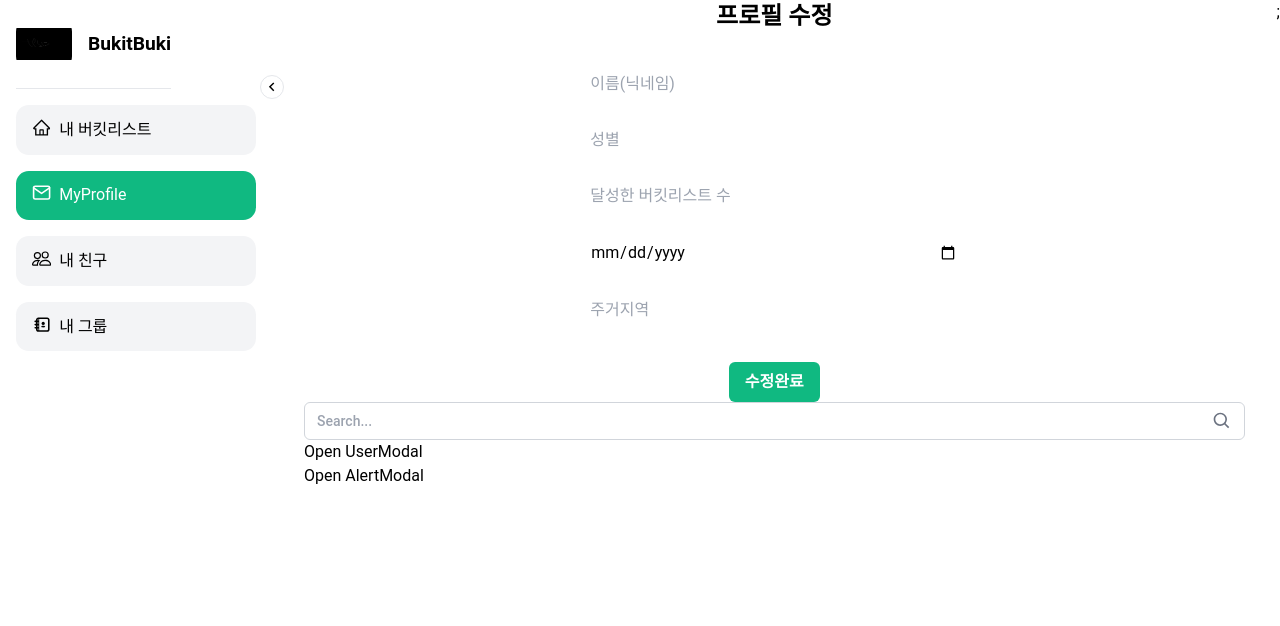
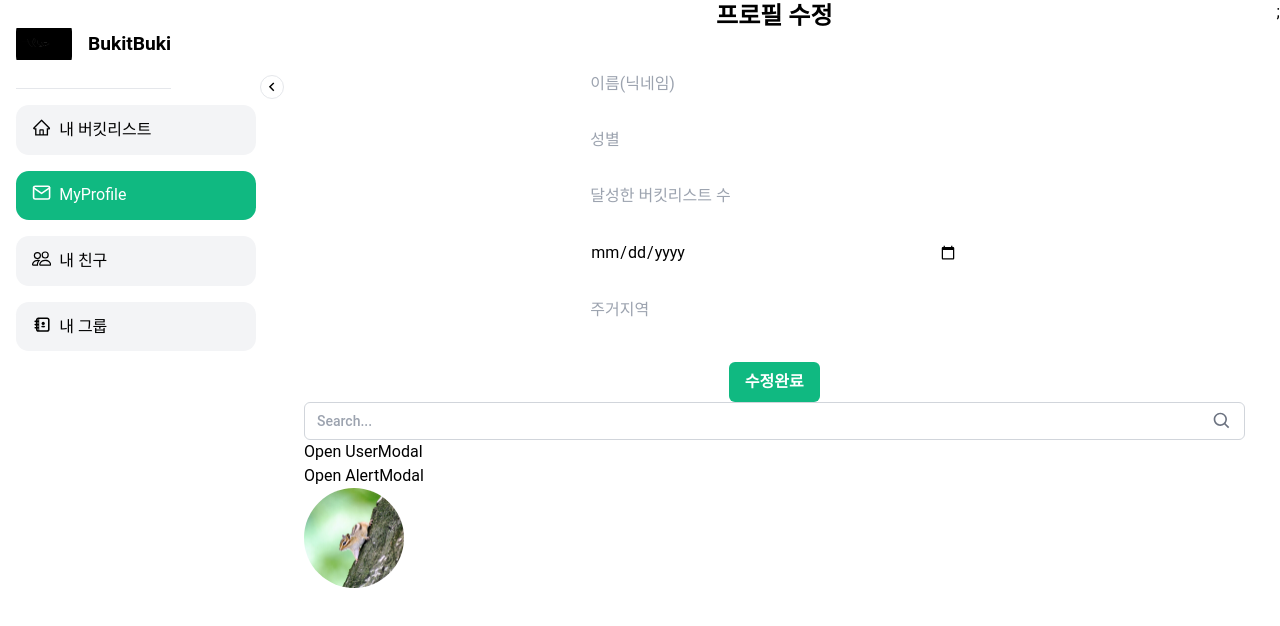
Before and after one commit to Bucket-Business-Organization/buki-buki-client, a Next.js app: page /Profile in a window 1280 px wide. Shown: the top 626 px of the page. Built offline with nearby package versions, Linux system fonts and the light colour scheme.

Commit message:
Feat: 프로필이미지 공통컴포넌트

```diff
--- /dev/null
+++ b/components/common/ProfileImage.tsx
@@ -0,0 +1,20 @@
+import React from "react";
+import Image from "next/image";
+
+interface ProfileImageProps {
+  src: string;
+  size?: number;
+}
+
+const ProfileImage: React.FC<ProfileImageProps> = ({ src, size = "100" }) => {
+  return (
+    <div
+      className="relative rounded-full overflow-hidden"
+      style={{ width: `${size}px`, height: `${size}px` }}
+    >
+      <Image src={src} alt="Profile Image" layout="fill" objectFit="cover" />
+    </div>
+  );
+};
+
+export default ProfileImage;
--- a/pages/Profile.tsx
+++ b/pages/Profile.tsx
@@ -5,6 +5,7 @@ import UserModal from "@/components/common/UserModal";
 
 import { useState } from "react";
 import AlertModal from "@/components/common/AlertModal";
+import ProfileImage from "@/components/common/ProfileImage";
 
 const Profile = () => {
   const [modalOpen, setModalOpen] = useState(false);
@@ -43,6 +44,7 @@ const Profile = () => {
       {showAlertModal && (
         <AlertModal onClose={handleCloseAlertModal} isWithdraw />
       )}
+      <ProfileImage src="/다람.jpeg" />
     </BaseLayout>
   );
 };
```
Also changed, not shown: public/다람.jpeg (added).
